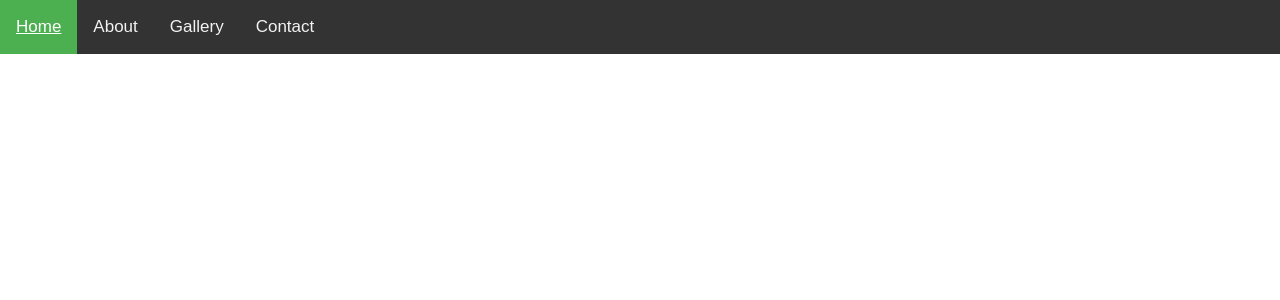
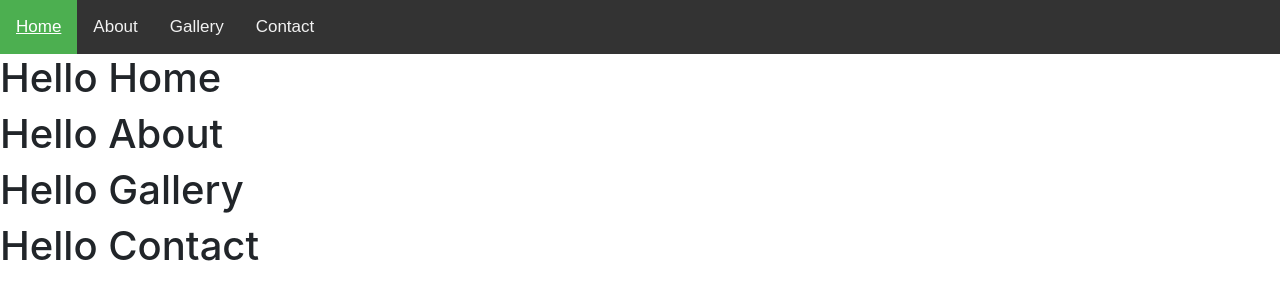
Before and after one commit to ovi240696/BakeryApp, a React (Create React App) app: page / in a window 1280 px wide. Shown: the top 300 px of the page. Built offline with nearby package versions, Linux system fonts and the light colour scheme.

Commit message:
changes done

```diff
--- /dev/null
+++ b/src/Components/Pages/About/About.js
@@ -0,0 +1,11 @@
+import React from "react";
+
+function AboutContent() {
+	return (
+		<div className="AboutContent">
+			<h1> Hello About</h1>
+		</div>
+	);
+}
+
+export default AboutContent;
--- /dev/null
+++ b/src/Components/Pages/Contact/Contact.js
@@ -0,0 +1,11 @@
+import React from "react";
+
+function ContactContent() {
+	return (
+		<div className="ContactContent">
+			<h1> Hello Contact</h1>
+		</div>
+	);
+}
+
+export default ContactContent;
--- /dev/null
+++ b/src/Components/Pages/Gallery/Gallery.js
@@ -0,0 +1,11 @@
+import React from "react";
+
+function GalleryContent() {
+	return (
+		<div className="GalleryContent">
+			<h1> Hello Gallery</h1>
+		</div>
+	);
+}
+
+export default GalleryContent;
--- a/src/Components/Pages/Home/home.js
+++ b/src/Components/Pages/Home/home.js
@@ -1,13 +1,11 @@
-// import React from "react";
-// import logo from "./logo.svg";
-// import "./App.css";
+import React from "react";
 
-// function App() {
-// 	return (
-// 		<div className="App">
-// 			<h1> Hello Bakery App</h1>
-// 		</div>
-// 	);
-// }
+function HomeContent() {
+	return (
+		<div className="HomeContent">
+			<h1> Hello Home</h1>
+		</div>
+	);
+}
 
-// export default App;
+export default HomeContent;
--- a/src/index.js
+++ b/src/index.js
@@ -4,11 +4,20 @@ import "./index.css";
 // import App from "./App";
 import * as serviceWorker from "./serviceWorker";
 import Header from "./Components/Header/Header";
+import Home from "./Components/Pages/Home/Home";
+import About from "./Components/Pages/About/About";
+import Gallery from "./Components/Pages/Gallery/Gallery";
+import Contact from "./Components/Pages/Contact/Contact";
+
 import "bootstrap/dist/css/bootstrap.css";
 ReactDOM.render(
 	<React.StrictMode>
 		{/* <App /> */}
 		<Header />
+		<Home />
+		<About />
+		<Gallery />
+		<Contact />
 	</React.StrictMode>,
 	document.getElementById("root")
 );
```
